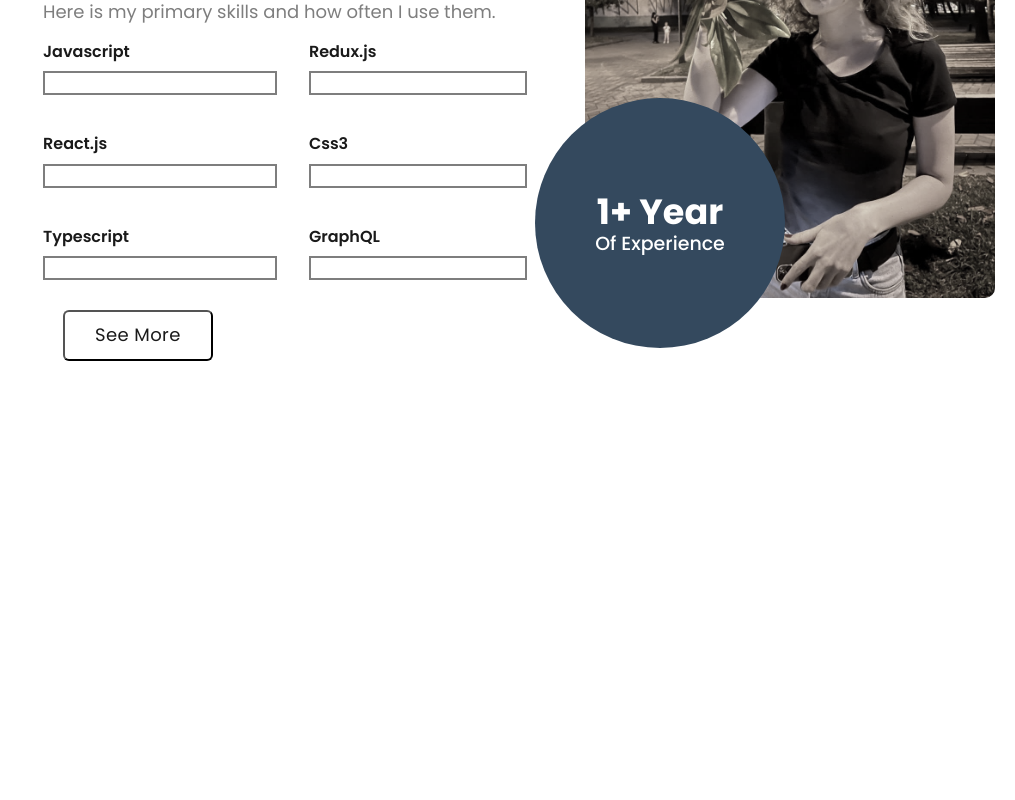
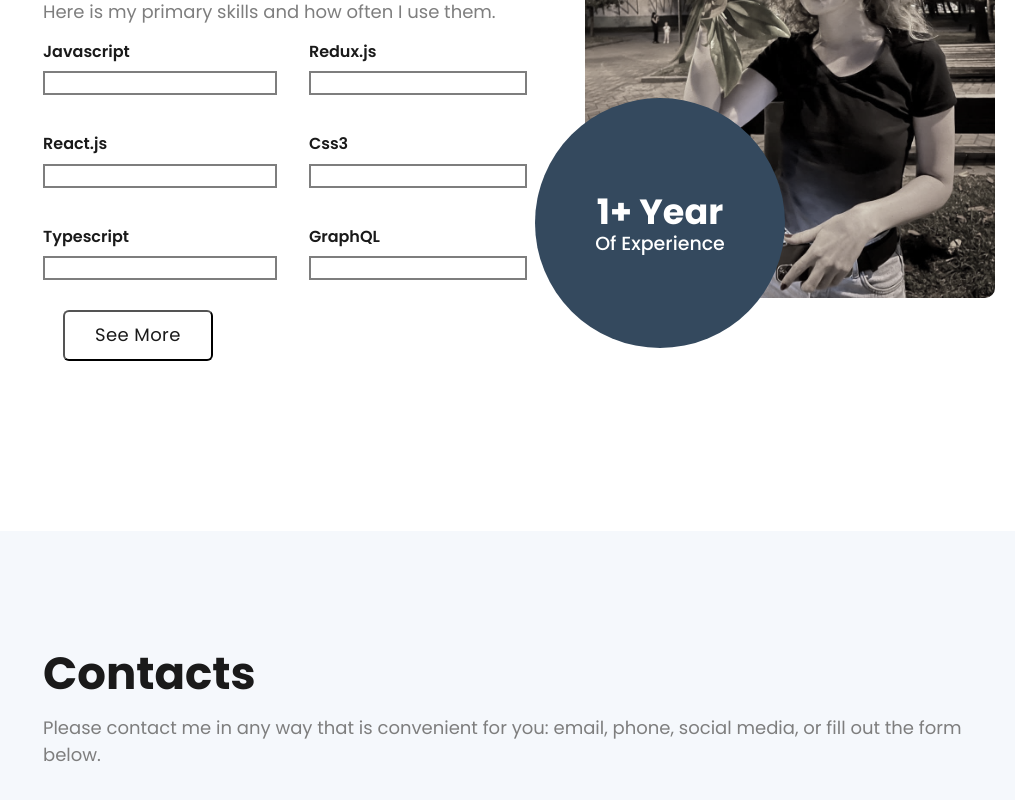
Before and after one commit to Feralwater/cv, a React (Create React App) app: page / in a window 1280 px wide. Shown: the part 1332-2132 px from the top of the page, without its empty margins (265-1280 px from the left). Before the commit the page ends 1863 px from the top, so only its background shows below. Built offline with nearby package versions, Linux system fonts and the light colour scheme.

Commit message:
add Contacts block

```diff
--- a/src/App.tsx
+++ b/src/App.tsx
@@ -3,6 +3,7 @@ import { ThemeProvider } from 'styled-components';
 import { useGlobalTheme } from 'hooks/useGlobalTheme';
 import { theme } from 'theme';
 import Navbar from 'components/Navbar';
+import Contacts from 'Pages/Contacts';
 import Home from './Pages/Home';
 import Cursor from './components/Cursor/Cursor';
 import About from './Pages/About';
@@ -18,6 +19,7 @@ function App() {
       <Home />
       <About />
       <Cursor />
+      <Contacts />
       <ScrollToTop />
     </ThemeProvider>
   );
--- a/src/Pages/About/index.tsx
+++ b/src/Pages/About/index.tsx
@@ -4,7 +4,6 @@ import {
   AboutContent,
   AboutInfo,
   AboutSkills,
-  AboutTitle,
   AuthorExperience,
   AuthorExperienceInfo,
   AuthorPicture,
@@ -14,15 +13,17 @@ import {
   PictureContainer,
   SeeMoreButton,
   Skills,
-  SkillsTitle, Years,
+  SkillsTitle,
+  Years,
 } from 'Pages/About/styles';
 import Paragraph from 'components/Paragraph/Paragraph';
 import { skills } from 'Pages/About/components/Skill/constants';
 import Skill from 'Pages/About/components/Skill';
+import { H3 } from 'topography';
 
 const About = () => (
   <AboutBlock id="about">
-    <AboutTitle>About Me</AboutTitle>
+    <H3>About Me</H3>
     <AboutContent>
       <LeftPart>
         <AboutInfo>
--- a/src/Pages/About/styles.ts
+++ b/src/Pages/About/styles.ts
@@ -6,14 +6,6 @@ export const AboutBlock = styled.section`
   width: 100%;
   box-sizing: border-box;
   padding: 120px 20px 170px 308px;
-`;
-
-export const AboutTitle = styled.h3`
-  color: ${({ theme }) => theme.colors.font};
-  font-size: 45px;
-  font-weight: 700;
-  line-height: 1;
-  margin: 0;
 `;
 
 export const AboutContent = styled.div`
--- /dev/null
+++ b/src/Pages/Contacts/index.tsx
@@ -0,0 +1,17 @@
+import React from 'react';
+import { ContactsBlock } from 'Pages/Contacts/styles';
+import { H3 } from 'topography';
+import Paragraph from 'components/Paragraph/Paragraph';
+
+const Contacts = () => (
+  <ContactsBlock id="contacts">
+    <H3>Contacts</H3>
+    <Paragraph
+      text="Please contact me in any way that is convenient for you:
+      email, phone, social media, or fill out the form below."
+    />
+
+  </ContactsBlock>
+);
+
+export default Contacts;
--- /dev/null
+++ b/src/Pages/Contacts/styles.ts
@@ -0,0 +1,9 @@
+import styled from 'styled-components';
+
+export const ContactsBlock = styled.section`
+  background-color: ${({ theme }) => theme.colors.pageBackground};
+  min-height: 100vh;
+  width: 100%;
+  box-sizing: border-box;
+  padding: 120px 20px 170px 308px;
+`;
--- /dev/null
+++ b/src/topography.ts
@@ -0,0 +1,9 @@
+import styled from 'styled-components';
+
+export const H3 = styled.h3`
+  color: ${({ theme }) => theme.colors.font};
+  font-size: 45px;
+  font-weight: 700;
+  line-height: 1;
+  margin: 0;
+`;
```
